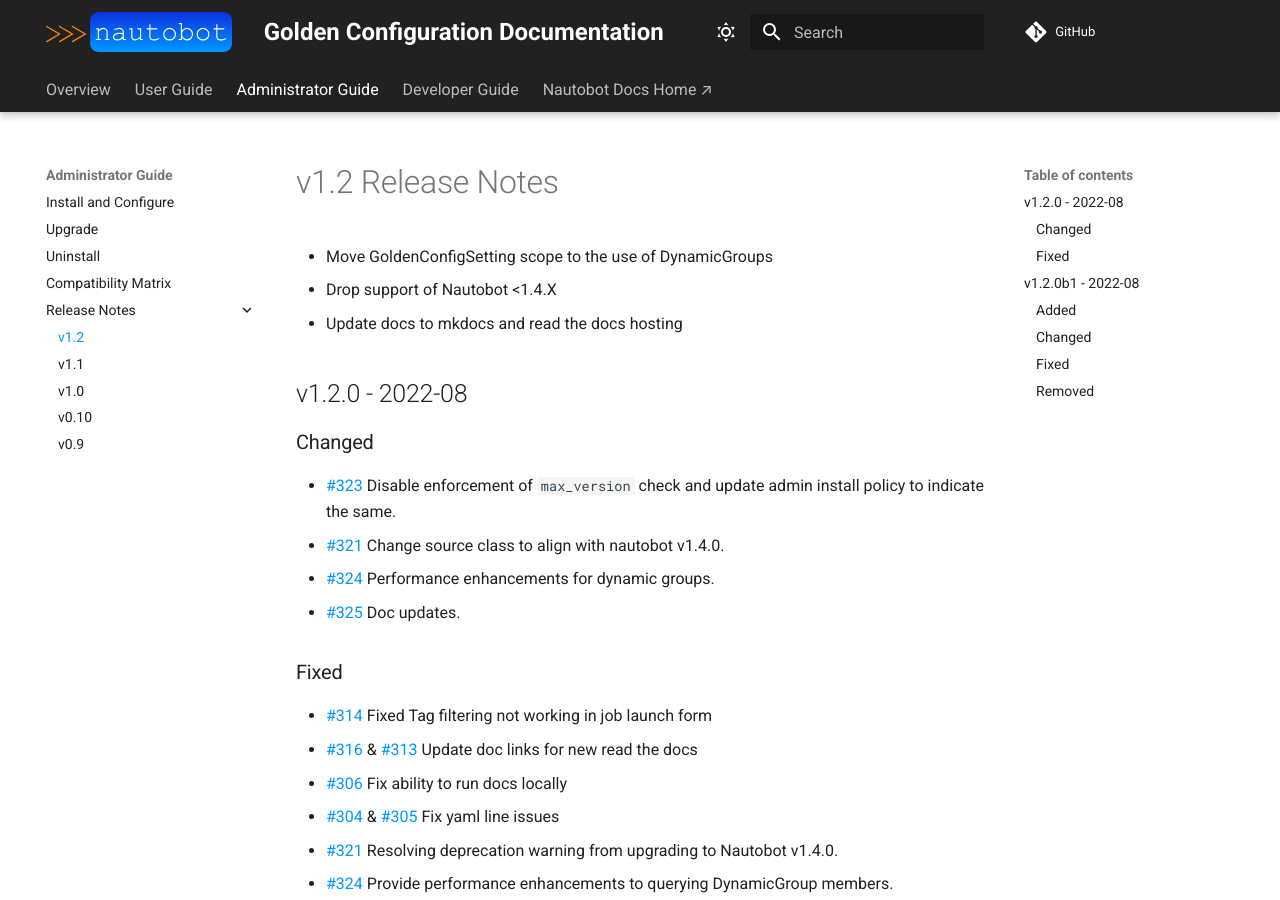
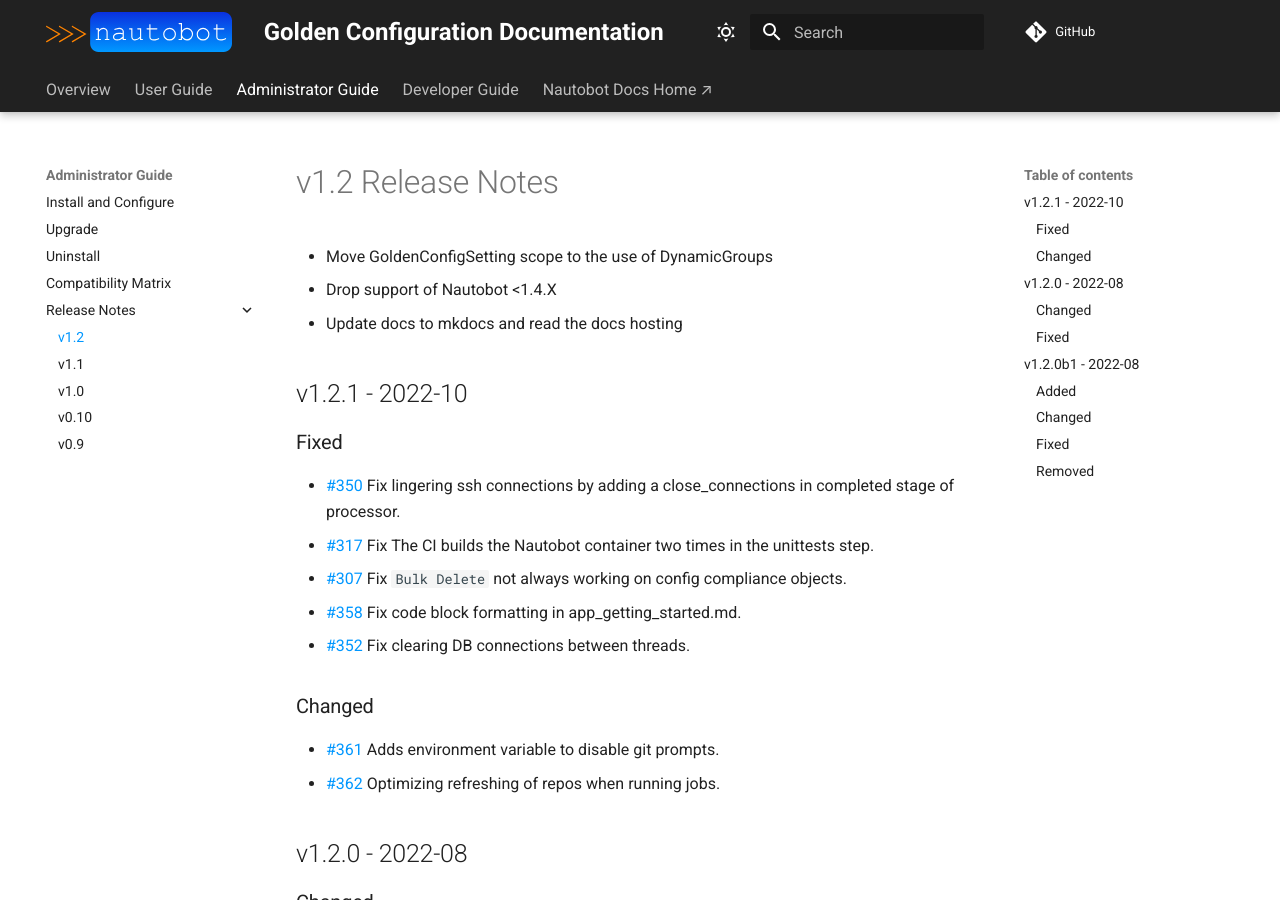
Before and after one commit to nautobot/nautobot-app-golden-config, an MkDocs documentation site: the page built from docs/admin/release_notes/version_1.2.md, in a window 1280 px wide and 900 px high. Built offline with MkDocs 1.6.1 and Material for MkDocs 9.7.7, drawn with Linux system fonts in a browser that asks for light colours; comment, search, counter and statistics services are not loaded.

Commit message:
Prep version 1.2.1 release (#360)

```diff
--- a/docs/admin/release_notes/version_1.2.md
+++ b/docs/admin/release_notes/version_1.2.md
@@ -3,6 +3,21 @@
 - Move GoldenConfigSetting scope to the use of DynamicGroups
 - Drop support of Nautobot <1.4.X
 - Update docs to mkdocs and read the docs hosting
+
+## v1.2.1 - 2022-10
+
+### Fixed
+
+- [#350](https://github.com/nautobot/nautobot-plugin-golden-config/pull/350) Fix lingering ssh connections by adding a close_connections in completed stage of processor.
+- [#317](https://github.com/nautobot/nautobot-plugin-golden-config/issues/317) Fix The CI builds the Nautobot container two times in the unittests step.
+- [#307](https://github.com/nautobot/nautobot-plugin-golden-config/issues/307) Fix `Bulk Delete` not always working on config compliance objects.
+- [#358](https://github.com/nautobot/nautobot-plugin-golden-config/pull/358) Fix code block formatting in app_getting_started.md.
+- [#352](https://github.com/nautobot/nautobot-plugin-golden-config/pull/352) Fix clearing DB connections between threads.
+
+### Changed
+
+- [#361](https://github.com/nautobot/nautobot-plugin-golden-config/pull/361) Adds environment variable to disable git prompts.
+- [#362](https://github.com/nautobot/nautobot-plugin-golden-config/pull/362) Optimizing refreshing of repos when running jobs.
 
 ## v1.2.0 - 2022-08
 
--- a/pyproject.toml
+++ b/pyproject.toml
@@ -1,6 +1,6 @@
 [tool.poetry]
 name = "nautobot-golden-config"
-version = "1.2.0"
+version = "1.2.1"
 description = "A plugin for configuration on nautobot"
 authors = ["Network to Code, LLC", "<opensource@networktocode.com>"]
 
```
